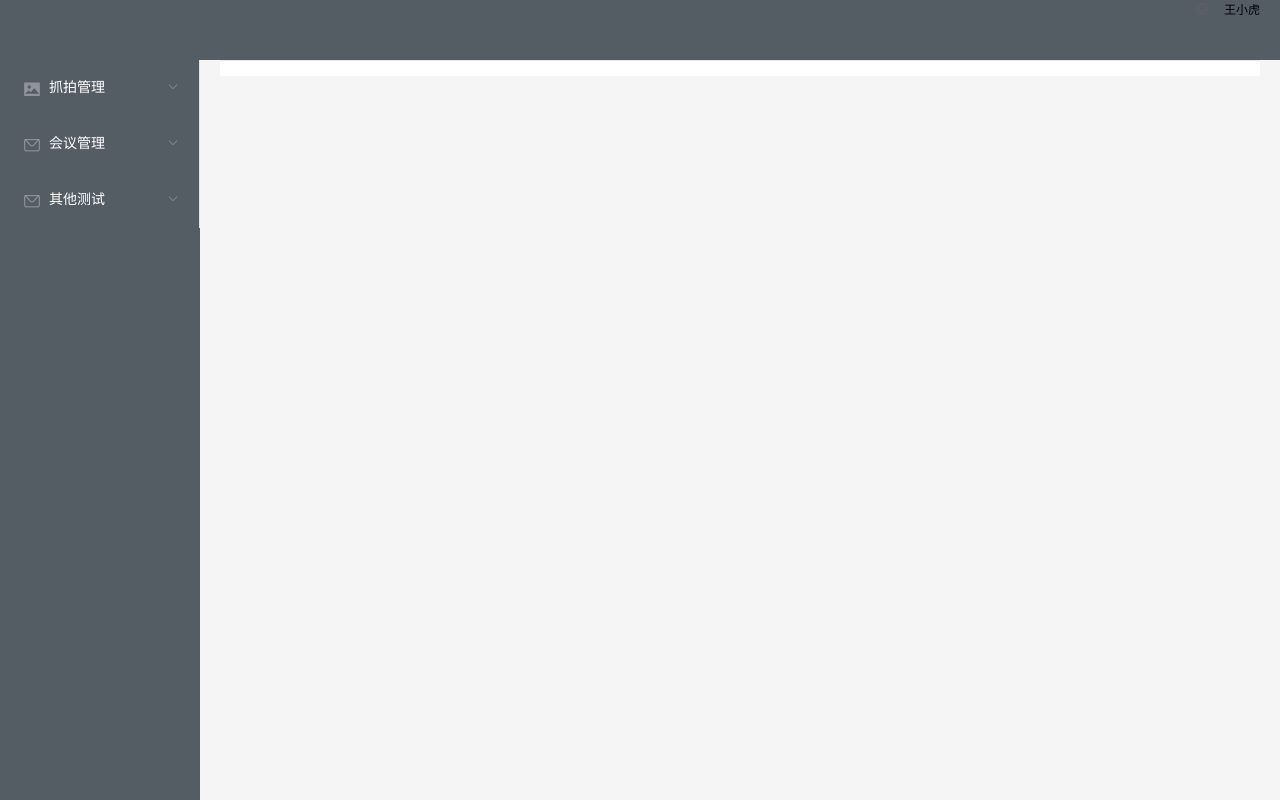
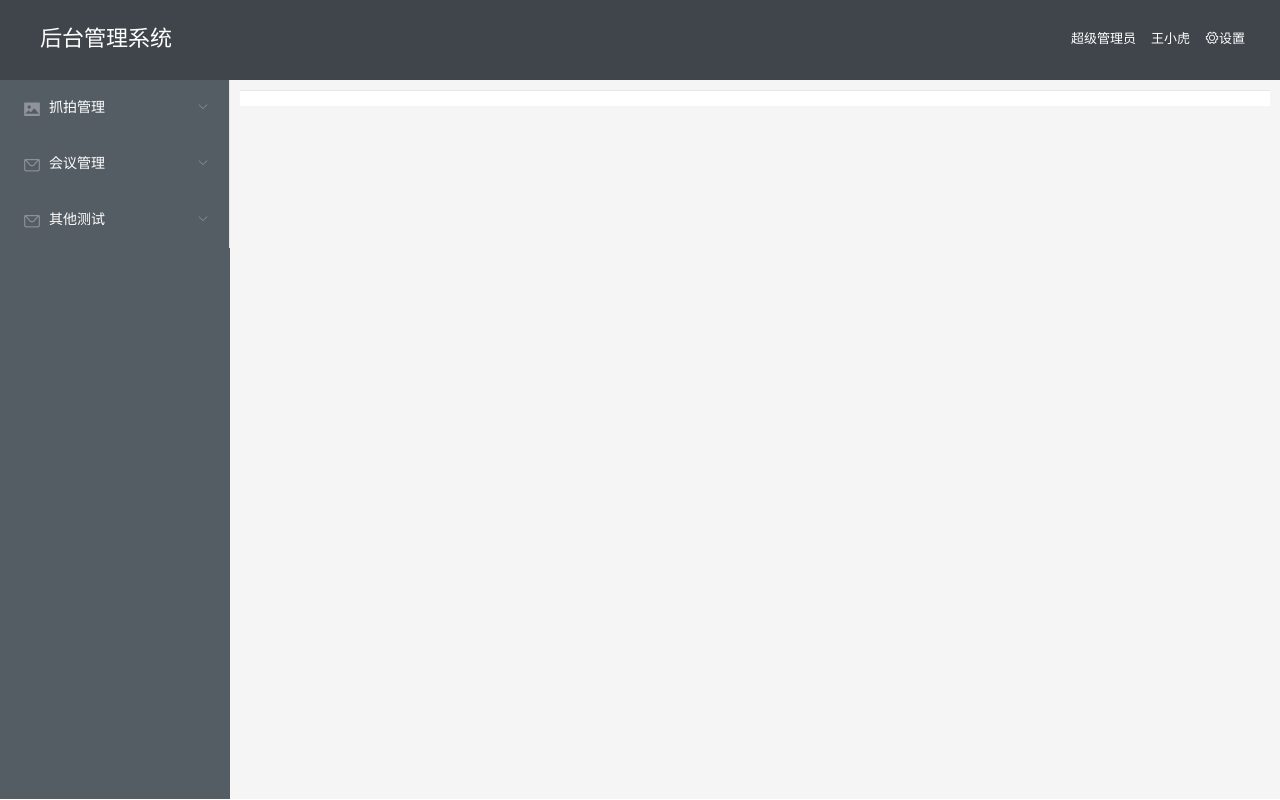
Before and after one commit to huoshaojiawangzi/VueFrame, a Vue app: page /sports/ in a window 1280 px wide. Built offline with nearby package versions, Linux system fonts and the light colour scheme.

Commit message:
调整框架样式

```diff
--- a/src/store/index.js
+++ b/src/store/index.js
@@ -74,7 +74,7 @@ export default new vuex.Store({
       return state.fullHeight;
     },
     getTableHeight(state){
-      let th = state.fullHeight-197;
+      let th = state.fullHeight-222;
       return th>300 ? th:300
     }
   },
--- a/src/view/home.vue
+++ b/src/view/home.vue
@@ -11,20 +11,25 @@
     </div>
     <ElementUIStyle> </ElementUIStyle>
     <el-container>
-      <el-header style="height:60px;text-align: right; font-size: 12px;background-color:#545c64">
+      <el-header style="height:80px;font-size: 12px;background-color:#3F454B">
+        <div style="margin-right:15px;margin-top:28px;float: right">
+          <span style="color:white;font-size:13px;margin-right: 15px">超级管理员</span>
+          <span style="color:white;font-size:13px;margin-right: 15px">王小虎</span>
           <el-dropdown>
-          <i class="el-icon-setting" style="margin-right: 15px"></i>
+            <i class="el-icon-setting" style="color:white"></i>
             <el-dropdown-menu slot="dropdown">
               <el-dropdown-item>查看</el-dropdown-item>
               <el-dropdown-item>新增</el-dropdown-item>
               <el-dropdown-item>删除</el-dropdown-item>
             </el-dropdown-menu>
           </el-dropdown>
-        <span>王小虎</span>
+          <span style="color:white;font-size:13px">设置</span>
+        </div>
+        <div style="margin-top: 20px;margin-left:20px;font-size: 22px;color:white">后台管理系统</div>
       </el-header>
     </el-container>
     <el-container id="conent" :style="contentStyle">
-      <el-aside width="200px" style="background-color:#545c64">
+      <el-aside width="230px" style="background-color:#545c64">
         <el-menu
           :default-active="$route.path"
           class="el-menu-vertical-demo"
@@ -80,14 +85,14 @@ export default {
     },
     parentStyle:{
       get: function () {
-        return "height:" +(this.$store.getters.getfullHeight)+"px";
+        return "height:" +(this.$store.getters.getfullHeight-1)+"px";
       },
       set: function () {
       }
     },
     contentStyle:{
       get: function () {
-        return "height:" +(this.$store.getters.getfullHeight-60)+"px";
+        return "height:" +(this.$store.getters.getfullHeight-81)+"px";
       },
       set: function () {
       }
@@ -103,9 +108,11 @@ export default {
 </script>
 <style scoped>
   .el-main{
-    margin: 0px;
-    padding-top: 0px;
-    padding-bottom: 0px;
+    padding: 10px;
     background-color:#F5F5F5;
   }
+  body{
+    overflow-y: hidden;
+    overflow-x: hidden;
+  }
 </style>
```
Also changed, not shown: static/image/logo.gif (added). Lines whose indentation alone changed are shown as unchanged.
